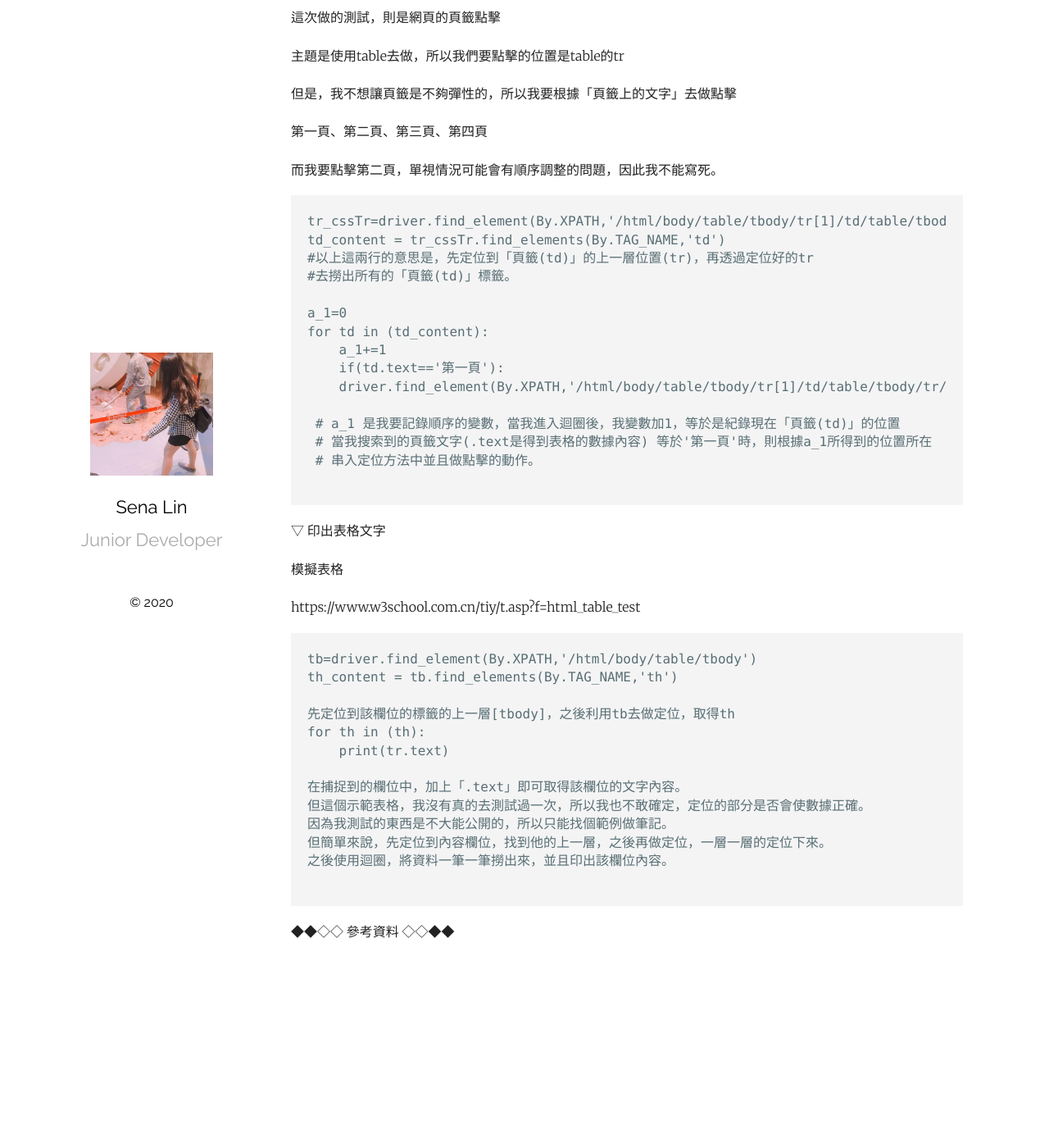
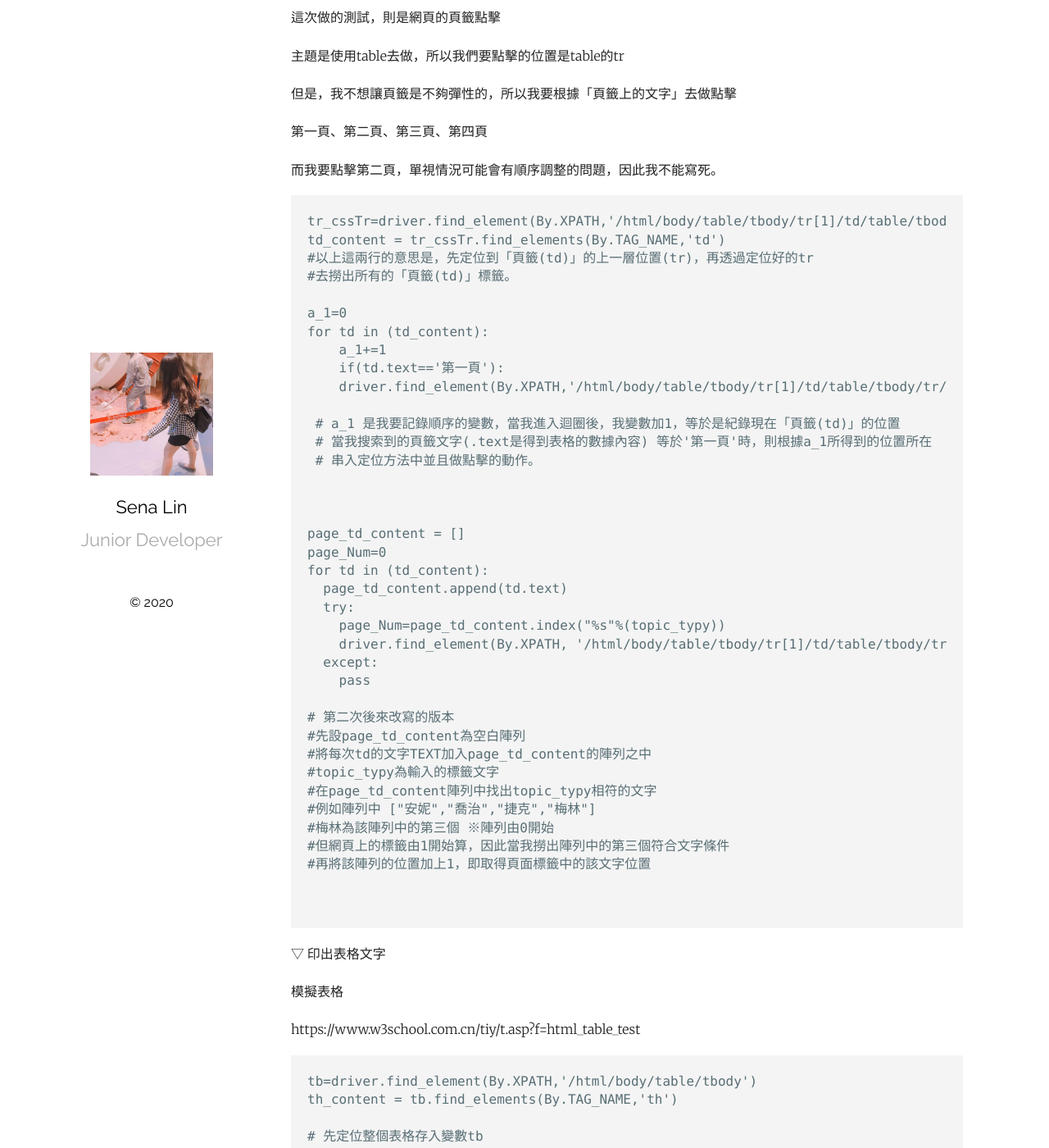
Before and after one commit to sinsin2021/Sena-s-Learning-Record, a Jekyll site: the page built from _posts/2020-04-09-datatable.markdown, in a window 1280 px wide and 1400 px high, scrolled down 224 px. Shown: the whole window at 82% size. Built offline with Jekyll 4.4.1, drawn with Linux system fonts in a browser that asks for light colours; before the commit the page ends 1420 px from its top, so only the background shows below that; some of the changed text lies outside the part shown.

Commit message:
fix : 修改內文

````diff
--- a/_posts/2020-04-09-datatable.markdown
+++ b/_posts/2020-04-09-datatable.markdown
@@ -32,6 +32,29 @@ for td in (td_content):
  # 當我搜索到的頁籤文字(.text是得到表格的數據內容) 等於'第一頁'時，則根據a_1所得到的位置所在
  # 串入定位方法中並且做點擊的動作。
 
+
+
+page_td_content = []
+page_Num=0
+for td in (td_content):
+  page_td_content.append(td.text)
+  try:
+    page_Num=page_td_content.index("%s"%(topic_typy))
+    driver.find_element(By.XPATH, '/html/body/table/tbody/tr[1]/td/table/tbody/tr/td[%d]' % (page_Num+1)).click()
+  except:
+    pass
+
+# 第二次後來改寫的版本
+#先設page_td_content為空白陣列
+#將每次td的文字TEXT加入page_td_content的陣列之中
+#topic_typy為輸入的標籤文字
+#在page_td_content陣列中找出topic_typy相符的文字
+#例如陣列中 ["安妮","喬治","捷克","梅林"]
+#梅林為該陣列中的第三個 ※陣列由0開始
+#但網頁上的標籤由1開始算，因此當我撈出陣列中的第三個符合文字條件
+#再將該陣列的位置加上1，即取得頁面標籤中的該文字位置
+
+
 ```
 
 
@@ -49,13 +72,13 @@ https://www.w3school.com.cn/tiy/t.asp?f=html_table_test
 tb=driver.find_element(By.XPATH,'/html/body/table/tbody')
 th_content = tb.find_elements(By.TAG_NAME,'th')
 
-先定位到該欄位的標籤的上一層[tbody]，之後利用tb去做定位，取得th
-for th in (th):
-	print(tr.text)
+# 先定位整個表格存入變數tb
+# 再透過tb定位，找出所有<th>標籤
+
+for th in th_content:
+  print(th.text)
 
 在捕捉到的欄位中，加上「.text」即可取得該欄位的文字內容。
-但這個示範表格，我沒有真的去測試過一次，所以我也不敢確定，定位的部分是否會使數據正確。
-因為我測試的東西是不大能公開的，所以只能找個範例做筆記。
 但簡單來說，先定位到內容欄位，找到他的上一層，之後再做定位，一層一層的定位下來。
 之後使用迴圈，將資料一筆一筆撈出來，並且印出該欄位內容。
 
````
